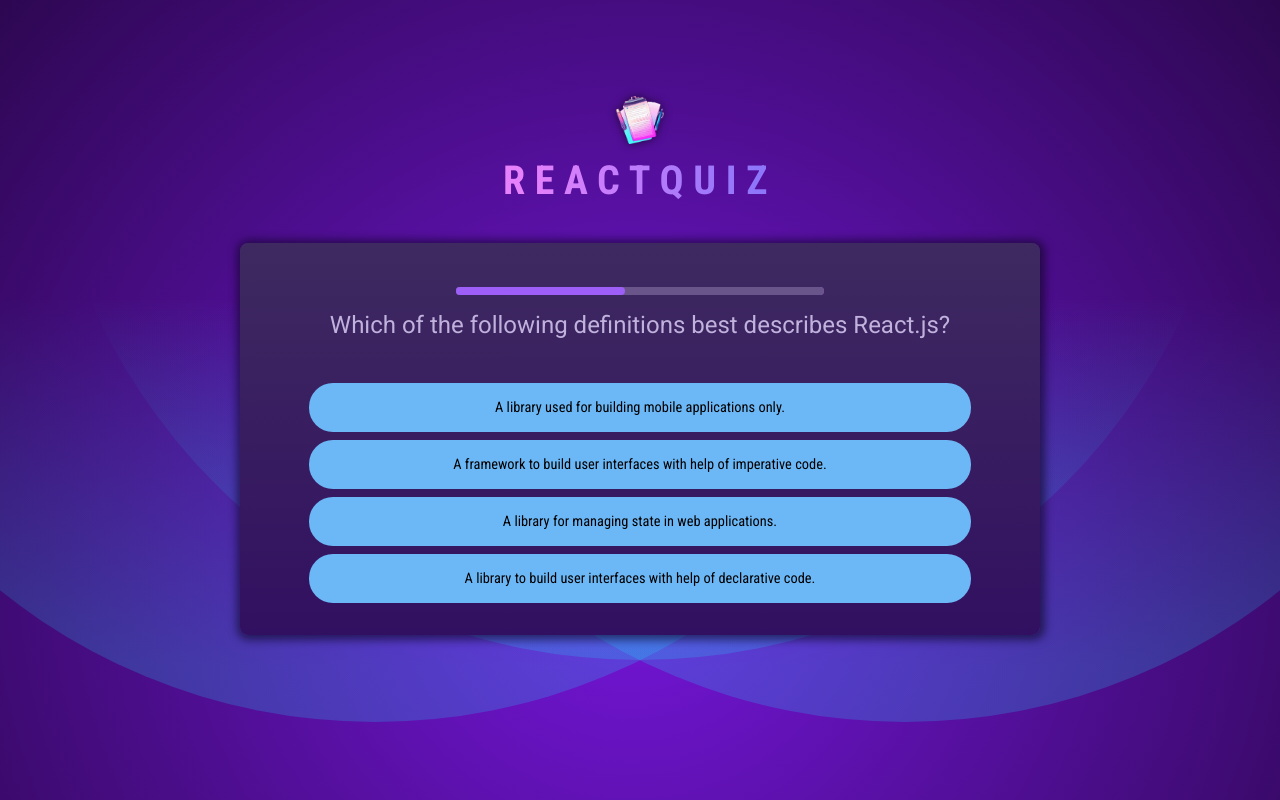
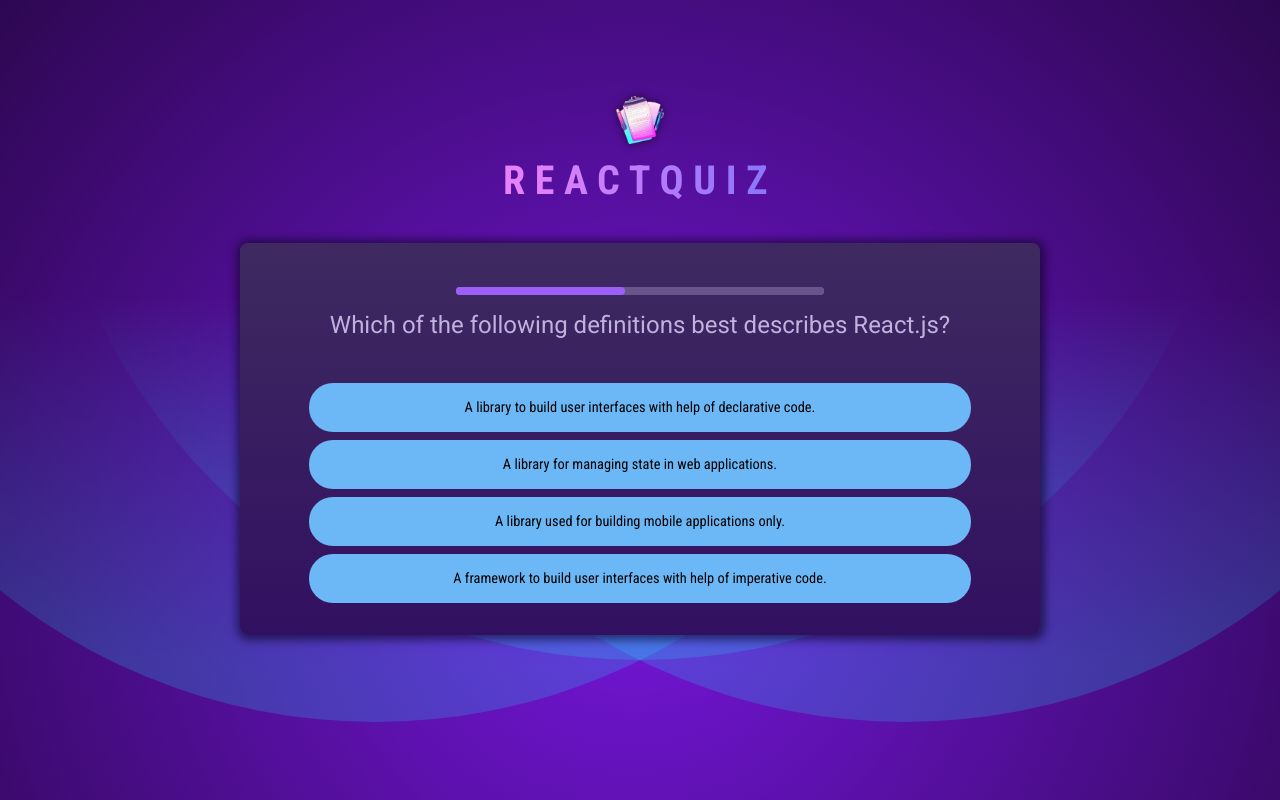
Before and after one commit to Raischmitt/QuizApp-react, a React (Vite) app: page / in a window 1280 px wide. Built offline with nearby package versions, Linux system fonts and the light colour scheme.

Commit message:
resolvendo bugs de seleção das perguntas

```diff
--- /dev/null
+++ b/src/components/Answers.jsx
@@ -0,0 +1,41 @@
+import { useRef } from 'react';
+
+export default function Answers({ answers, selectedAnswer, answerState, onSelect }) {
+    const shuffledAnswers = useRef();
+
+    if (!shuffledAnswers.current) {
+        shuffledAnswers.current = [...answers];
+        shuffledAnswers.current.sort(() => Math.random() - 0.5);
+
+    };
+
+    return (
+        <ul id="answers">
+
+            {shuffledAnswers.current.map((answer) => {
+                const isSelected = selectedAnswer === answer;
+                let cssClass = '';
+
+                if (answerState === 'answered' && isSelected) {
+                    cssClass = 'selected';
+                }
+
+                if ((answerState === 'correct' || answerState === 'wrong') && isSelected) {
+                    cssClass = answerState;
+                }
+                return (
+                    <li key={answer} className="answer">
+                        <button
+                            onClick={() => onSelect(answer)}
+                            className={cssClass}
+                        >
+                            {answer}
+                        </button>
+                    </li>
+                );
+            }
+
+            )}
+        </ul>
+    );
+}
--- /dev/null
+++ b/src/components/Question.jsx
@@ -0,0 +1,31 @@
+import QuestionTimer from "./QuestionTimer";
+import Answers from "./Answers";
+
+export default function Question({
+    questionText,
+    answers,
+    onSelectAnswer,
+    selectedAnswer,
+    answerState,
+    onSkipAnnswer
+}) {
+
+    return (
+        <div id="question">
+            <QuestionTimer
+                timeout={10000}
+                onTimeout={onSkipAnnswer}
+            />
+
+            <h2>{questionText}</h2>
+
+            <Answers
+                answers={answers}
+                selectedAnswer={selectedAnswer}
+                answerState={answerState}
+                onSelect={onSelectAnswer}
+            />
+
+        </div>
+    );
+}
--- a/src/components/Quiz.jsx
+++ b/src/components/Quiz.jsx
@@ -1,7 +1,7 @@
 import { useState, useCallback } from 'react';
 
 import QUESTIONS from '../question.js';
-import QuestionTimer from './QuestionTimer.jsx';
+import Question from './Question.jsx';
 import quizCompleteImg from '../assets/quiz-complete.png';
 
 export default function Quiz() {
@@ -41,46 +41,16 @@
 
     };
 
-    const shuffledAnswers = [...QUESTIONS[activeQuestionIndex].answers];
-    shuffledAnswers.sort(() => Math.random() - 0.5);
-
     return (
         <div id="quiz">
-            <div id="question">
-                <QuestionTimer
-                    key={activeQuestionIndex}
-                    timeout={10000}
-                    onTimeout={handleSkipAnswer}
-                />
-                <h2>{QUESTIONS[activeQuestionIndex].text}</h2>
-                <ul id="answers">
-
-                    {shuffledAnswers.map((answer) => {
-                        const isSelected = userAnswers[userAnswers.length - 1] === answer;
-                        let cssClass = '';
-
-                        if (answerState === 'answered' && isSelected) {
-                            cssClass = 'selected';
-                        }
-
-                        if ((answerState === 'correct' || answerState === 'wrong') && isSelected) {
-                            cssClass = answerState;
-                        }
-                        return (
-                            <li key={answer} className="answer">
-                                <button
-                                    onClick={() => handleSelectAnswer(answer)}
-                                    className={cssClass}
-                                >
-                                    {answer}
-                                </button>
-                            </li>
-                        );
-                    }
-
-                    )}
-                </ul>
-            </div>
+            <Question
+                key={activeQuestionIndex}
+                questionText={QUESTIONS[activeQuestionIndex].text}
+                answers={QUESTIONS[activeQuestionIndex].answers}
+                selectedAnswer={userAnswers[userAnswers.length - 1]}
+                onSelectAnswer={handleSelectAnswer}
+                onSkipAnnswer={handleSkipAnswer}
+            />
         </div>
     )
 }
```
